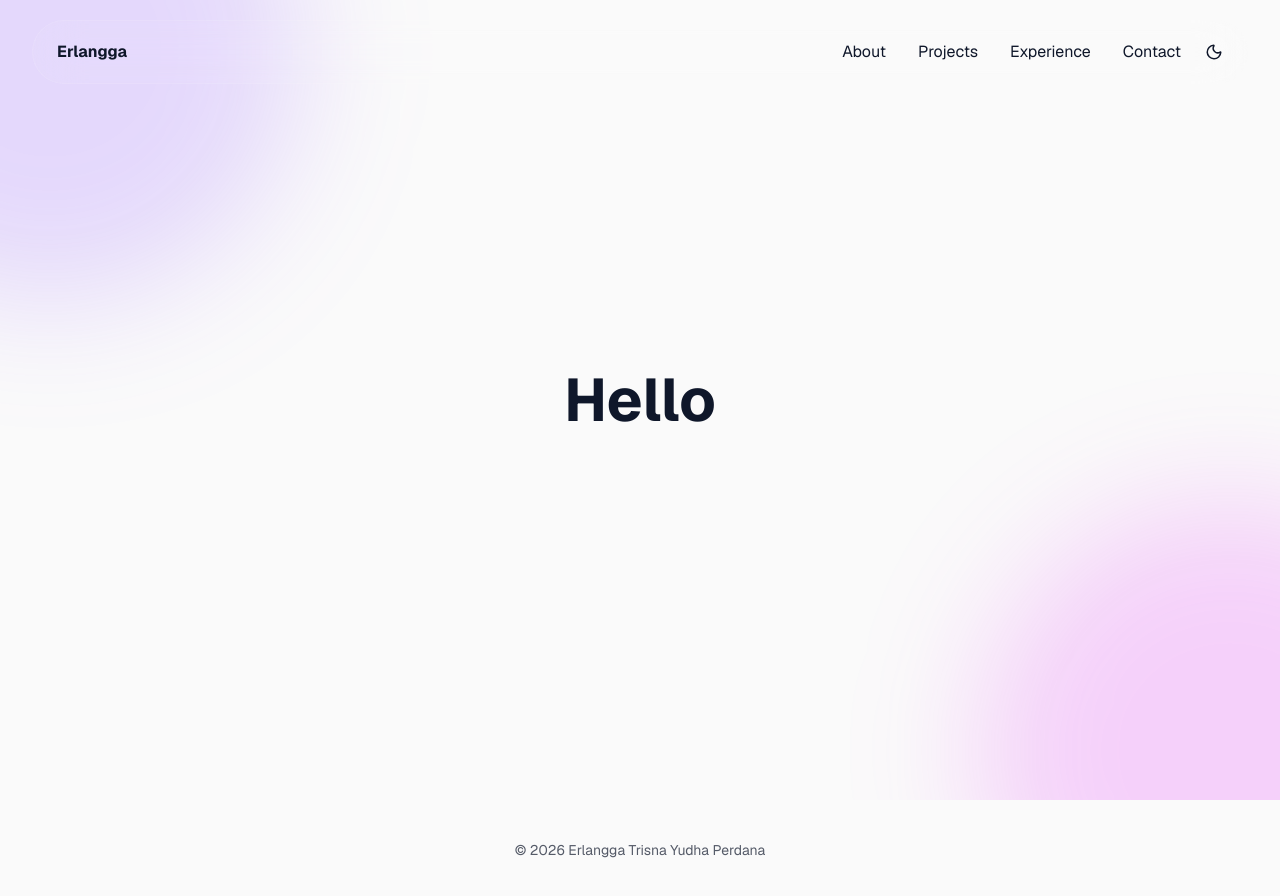
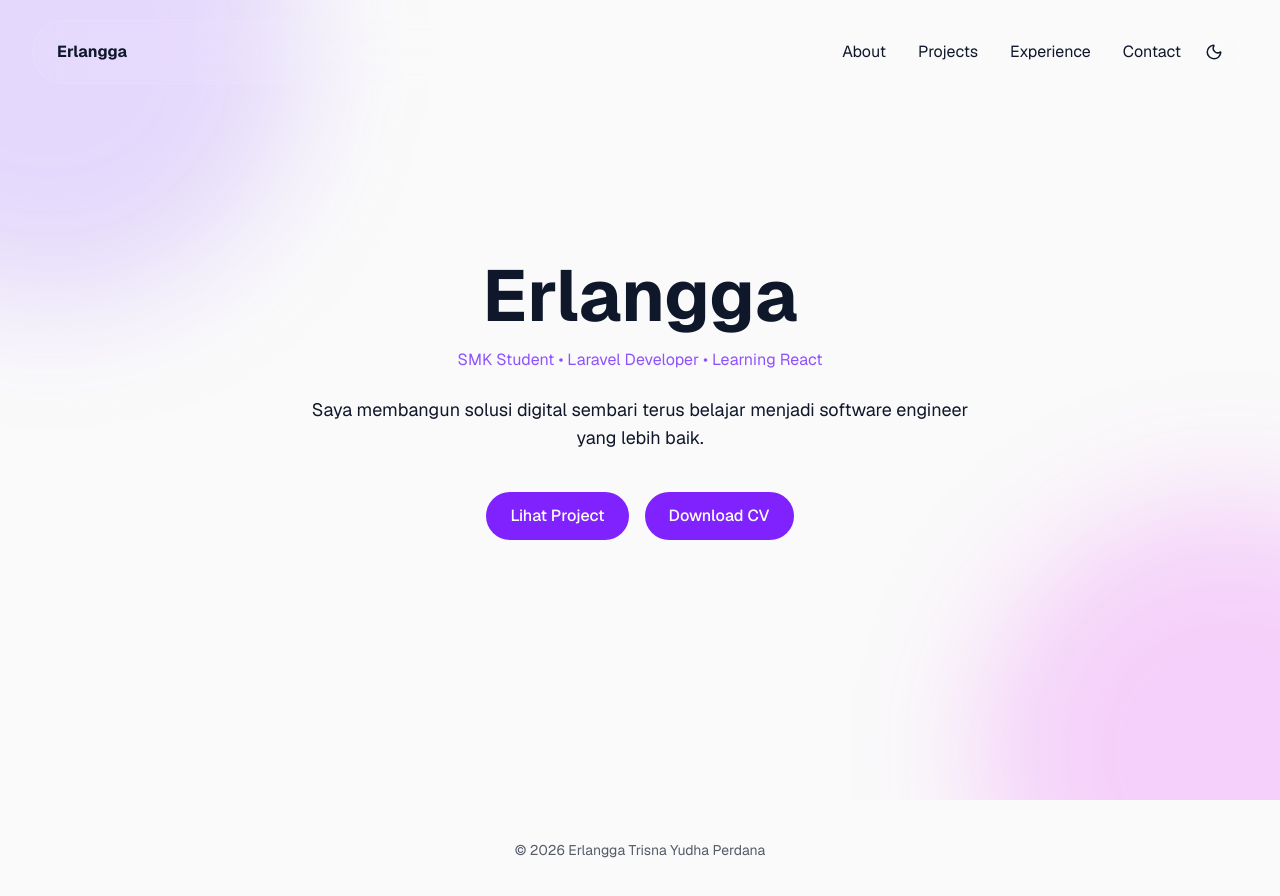
Before and after one commit to Perdanatrisna98/Portofolio, a Next.js app: page / in a window 1280 px wide. Shown: the top 896 px of the page. Built offline with nearby package versions, Linux system fonts and the light colour scheme.

Commit message:
feat(hero): create hero section

```diff
--- a/app/page.tsx
+++ b/app/page.tsx
@@ -1,15 +1,10 @@
 import MainLayout from "@/components/layout/MainLayout";
+import Hero from "@/components/sections/Hero";
 
 export default function Home() {
   return (
     <MainLayout>
-
-      <div className="h-screen flex items-center justify-center">
-
-        <h1 className="text-6xl font-bold">Hello</h1>
-
-      </div>
-
+        <Hero />
     </MainLayout>
   );
 }
--- a/components/sections/Hero.tsx
+++ b/components/sections/Hero.tsx
@@ -0,0 +1,42 @@
+"use client";
+
+import { motion } from "framer-motion";
+import Container from "../layout/Container";
+import Button from "../common/Button";
+import { heroData } from "@/data/hero";
+
+export default function Hero() {
+    return (
+        <section className="flex min-h-screen items-center justify-center">
+
+            <Container>
+                <div className="text-center">
+
+                    <motion.h1 initial={{ opacity: 0, y: 30 }} animate={{ opacity: 1, y: 0 }} transition={{ duration: 0.7 }} className="text-5xl font-bold md:text-7xl">
+                        {heroData.name}
+                    </motion.h1>
+
+                    <motion.p initial={{ opacity: 0 }} animate={{ opacity: 1 }} transition={{ duration: 0.2 }} className="mt-4 text-violet-500">
+                        {heroData.role}
+                    </motion.p>
+
+                    <motion.p initial={{ opacity: 0 }} animate={{ opacity: 1 }} transition={{ duration: 0.4 }} className="mx-auto mt-6 max-w-2xl text-lg opacity-80">
+                        {heroData.description}
+                    </motion.p>
+
+                    <motion.div initial={{ opacity: 0 }} animate={{ opacity: 1 }} transition={{ duration: 0.6 }} className="mt-10 flex justify-center gap-4">
+                        <Button href="/cv.pdf">
+                            Lihat Project
+                        </Button>
+
+                        <Button href="#projects">
+                            Download CV
+                        </Button>
+                    </motion.div>
+
+                </div>
+            </Container>
+
+        </section>
+    )
+}
```
